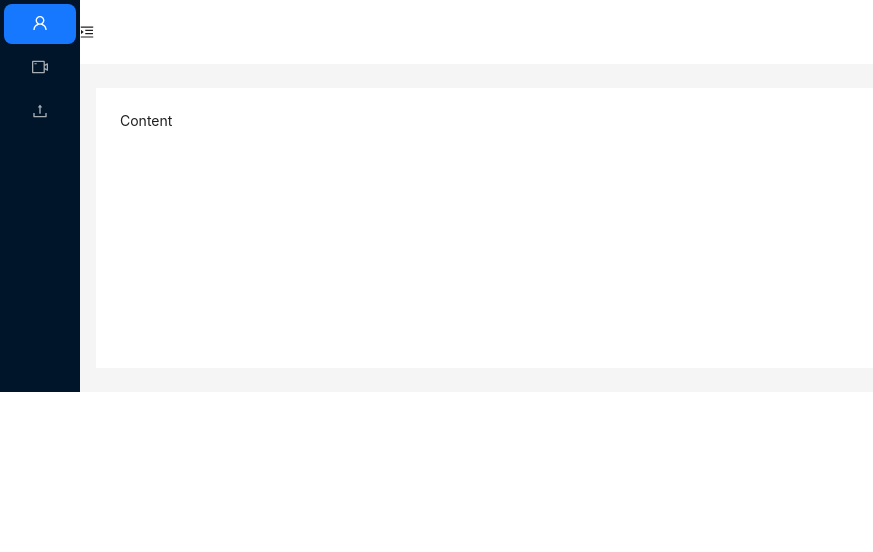
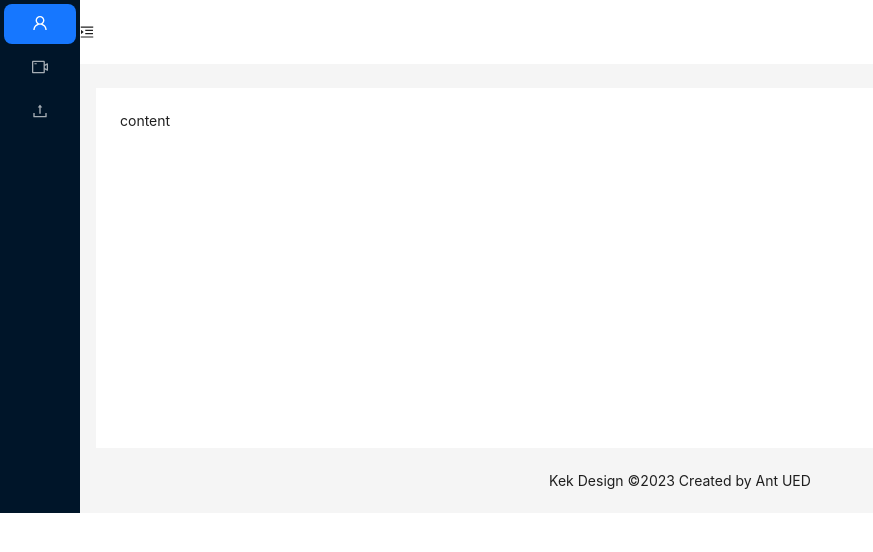
Before and after one commit to Qrroll/tweb, a React (Vite) app in the folder tweb/: page / in a window 1280 px wide. Shown: the top 552 px of the page, without its empty margins (0-873 px from the left). Built offline with nearby package versions, Linux system fonts and the light colour scheme.

Commit message:
add/layout/HeaderCustom

```diff
--- a/tweb/src/App.tsx
+++ b/tweb/src/App.tsx
@@ -6,38 +6,35 @@ import {
     UserOutlined,
     VideoCameraOutlined,
 } from '@ant-design/icons';
-import { Layout, Menu, theme } from 'antd';
+import { Layout, theme } from 'antd';
 import {SideBarCustom} from "./layout/SideBarCustom/SideBarCustom";
+import {HeaderCustom} from "./layout/HeaderCustom/HeaderCustom";
+import {Footer} from "antd/lib/layout/layout";
 
-const { Header, Content } = Layout;
+const { Content } = Layout;
 
 const App: React.FC = () => {
-    const [sideBarIsOpen, setSideBarOpen] = useState(true);
+
     const {
         token: { colorBgContainer },
     } = theme.useToken();
+
+    const [sideBarIsOpen, setSideBarOpen] = useState(true);
+
 
     return (
         <Layout>
             <SideBarCustom sideBarIsOpen={sideBarIsOpen} setSideBarOpen={setSideBarOpen}/>
 
             <Layout className="site-layout">
-                <Header style={{ padding: 0, background: colorBgContainer }}>
-                    {React.createElement(sideBarIsOpen ? MenuUnfoldOutlined : MenuFoldOutlined, {
-                        className: 'trigger',
-                        onClick: () => setSideBarOpen(!sideBarIsOpen),
-                    })}
-                </Header>
-                <Content
-                    style={{
-                        margin: '24px 16px',
-                        padding: 24,
-                        minHeight: 280,
-                        background: colorBgContainer,
-                    }}
-                >
-                    Content
+                <HeaderCustom sideBarIsOpen={sideBarIsOpen} setSideBarOpen={setSideBarOpen}/>
+
+
+                <Content style={{ margin: '24px 16px 0' }}>
+                    <div style={{ padding: 24, minHeight: 360, background: colorBgContainer }}>content</div>
                 </Content>
+
+                <Footer style={{ textAlign: 'center' }}>Kek Design ©2023 Created by Ant UED</Footer>
             </Layout>
         </Layout>
     );
--- /dev/null
+++ b/tweb/src/layout/HeaderCustom/HeaderCustom.tsx
@@ -0,0 +1,20 @@
+import {Layout, theme} from "antd";
+import React from "react";
+import {MenuFoldOutlined, MenuUnfoldOutlined} from "@ant-design/icons";
+
+const { Header } = Layout;
+export const HeaderCustom = ({sideBarIsOpen, setSideBarOpen}: {sideBarIsOpen: any, setSideBarOpen: (param:boolean) => any }) => {
+//
+    const {
+        token: { colorBgContainer },
+    } = theme.useToken();
+
+    return (
+        <Header style={{ padding: 0, background: colorBgContainer }}>
+            {React.createElement(sideBarIsOpen ? MenuUnfoldOutlined : MenuFoldOutlined, {
+                className: 'trigger',
+                onClick: () => setSideBarOpen(!sideBarIsOpen),
+            })}
+        </Header>
+    )
+}
--- a/tweb/src/layout/SideBarCustom/SideBarCustom.tsx
+++ b/tweb/src/layout/SideBarCustom/SideBarCustom.tsx
@@ -24,12 +24,12 @@ export const SideBarCustom = (props: any) => {
                     {
                         key: '2',
                         icon: <VideoCameraOutlined />,
-                        label: 'nav 2',
+                        label: 'Kek',
                     },
                     {
                         key: '3',
                         icon: <UploadOutlined />,
-                        label: 'nav 3',
+                        label: 'Upload',
                     },
                 ]}
             />
```
